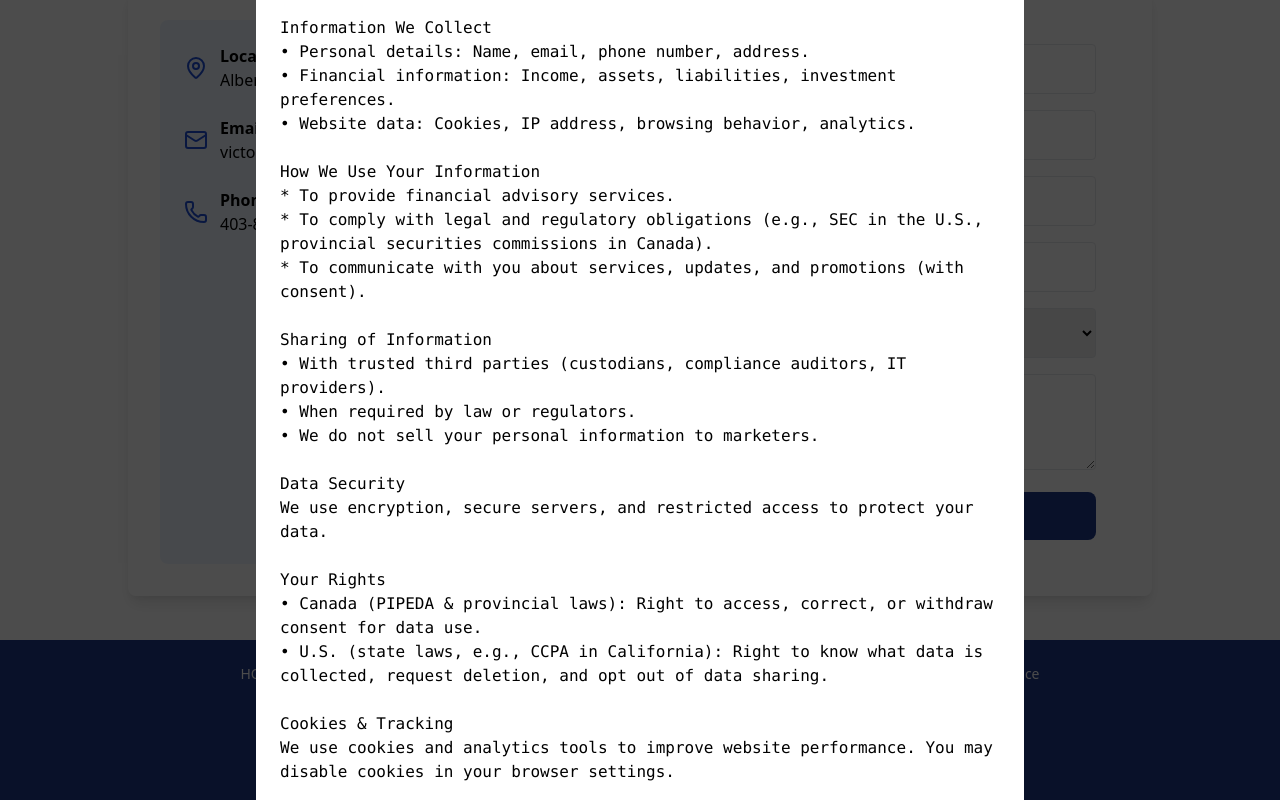
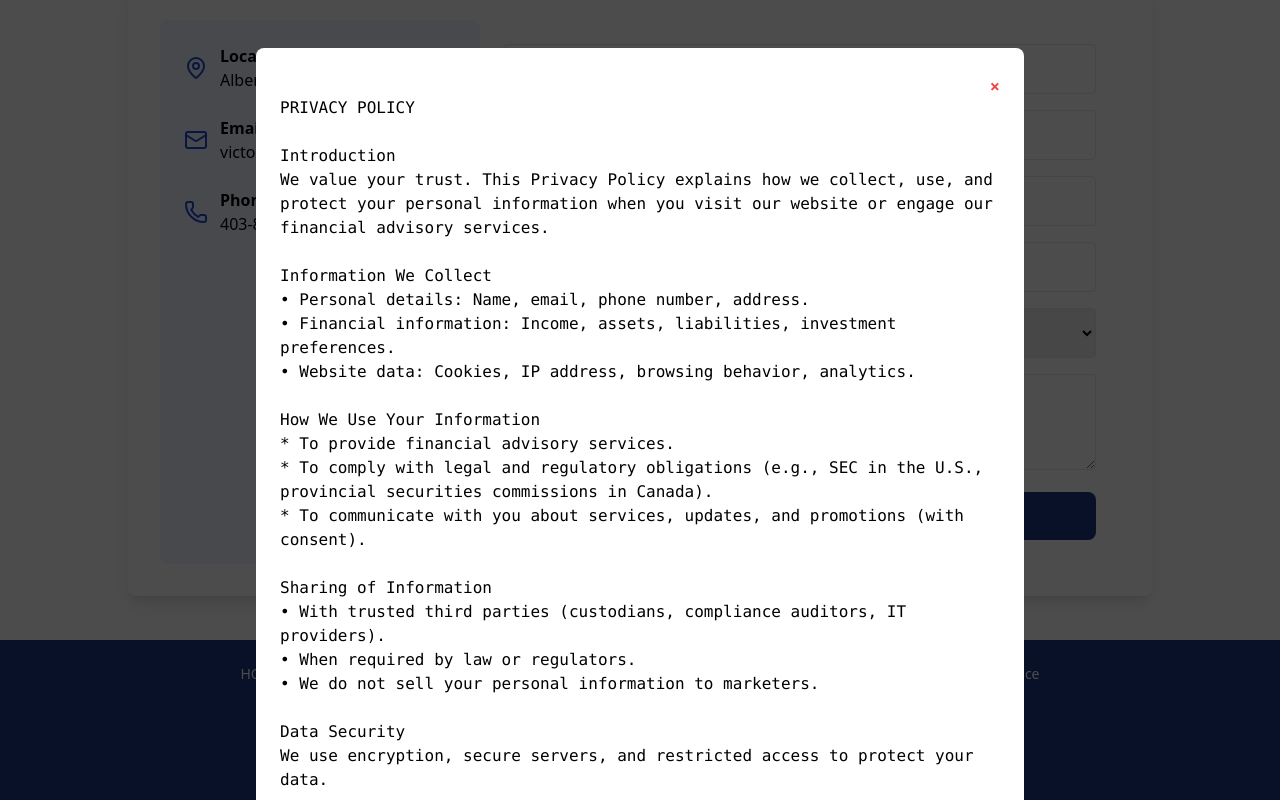
Before and after one commit to King-Slei/EziyiFinancial, a React (Vite) app: page / in a window 1280 px wide. Both pictures are taken after a click on the button "Privacy Policy". Shown: the part 2498-3298 px from the top of the page. Built offline with nearby package versions, Linux system fonts and the light colour scheme.

Commit message:
Update Footer.tsx

```diff
--- a/src/components/sections/Footer.tsx
+++ b/src/components/sections/Footer.tsx
@@ -201,7 +201,7 @@ We may update these Terms at any time. Continued use of our services after chang
         {/* Popup Modal */}
         {popupContent && (
           <div
-            className="fixed inset-0 bg-black bg-opacity-70 flex items-center justify-center z-50 p-4"
+            className="fixed inset-0 bg-black bg-opacity-70 flex items-start justify-center z-50 p-4 pt-12"
             onClick={closePopup}
           >
             <div
```
